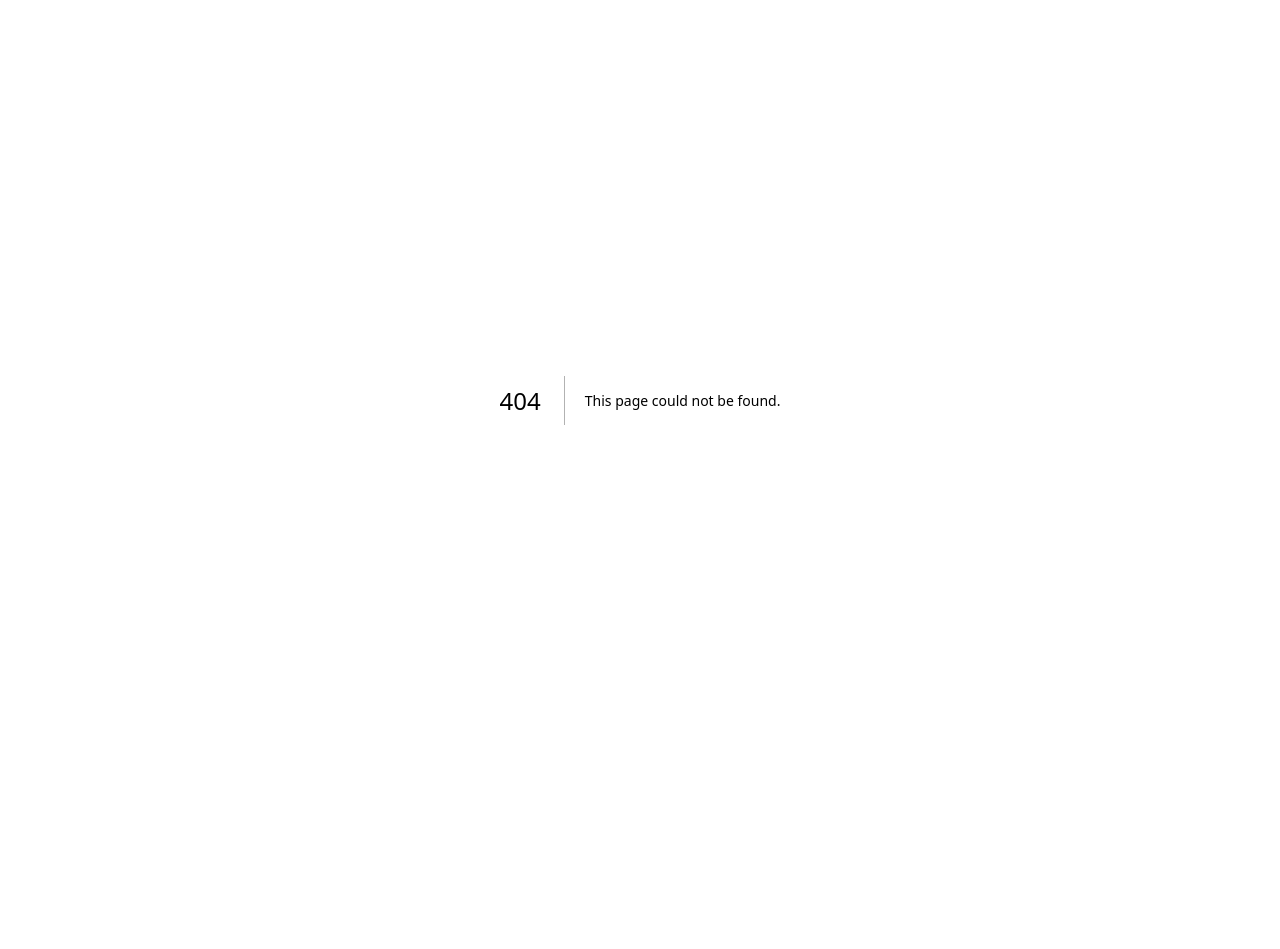
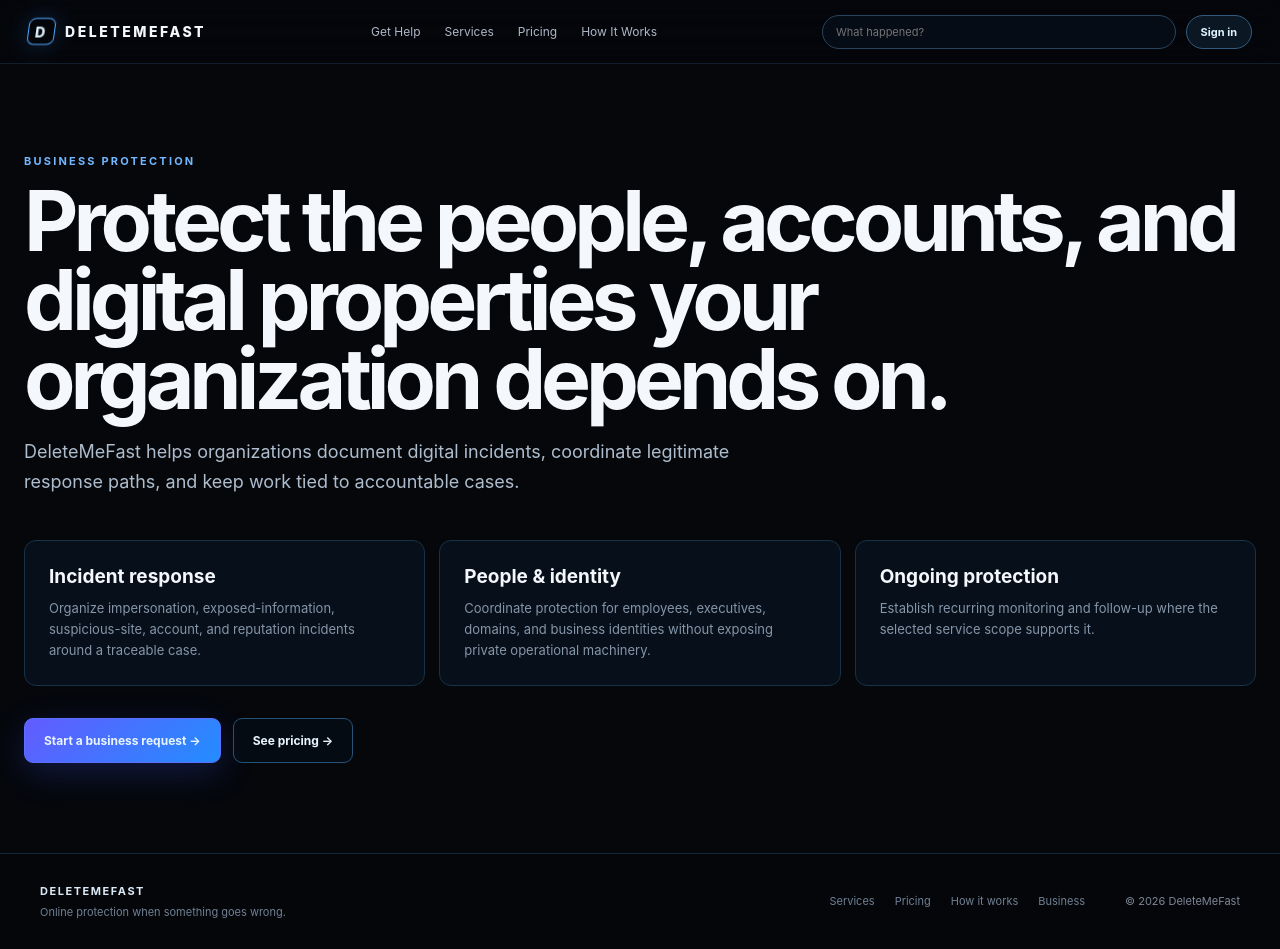
Before and after one commit to ocularoasis/Auraxhero-X, a Next.js app: page /business in a window 1280 px wide. Before the commit this address had no page. Before the commit the page ends 800 px from the top, so only its background shows below. Built offline with nearby package versions, Linux system fonts and the light colour scheme.

Commit message:
Add missing DeleteMeFast business route

```diff
--- /dev/null
+++ b/app/business/page.tsx
@@ -0,0 +1,6 @@
+import Link from 'next/link'
+import { PublicShell } from '../components/public-shell'
+
+export default function BusinessPage() {
+  return <PublicShell><main className="page-shell shell"><p className="eyebrow">BUSINESS PROTECTION</p><h1>Protect the people, accounts, and digital properties your organization depends on.</h1><p className="lede">DeleteMeFast helps organizations document digital incidents, coordinate legitimate response paths, and keep work tied to accountable cases.</p><div className="info-grid"><article className="info-card"><h2>Incident response</h2><p>Organize impersonation, exposed-information, suspicious-site, account, and reputation incidents around a traceable case.</p></article><article className="info-card"><h2>People &amp; identity</h2><p>Coordinate protection for employees, executives, domains, and business identities without exposing private operational machinery.</p></article><article className="info-card"><h2>Ongoing protection</h2><p>Establish recurring monitoring and follow-up where the selected service scope supports it.</p></article></div><div className="actions"><Link className="button primary" href="/report?type=Business%20Protection">Start a business request →</Link><Link className="button" href="/pricing">See pricing →</Link></div></main></PublicShell>
+}
```
